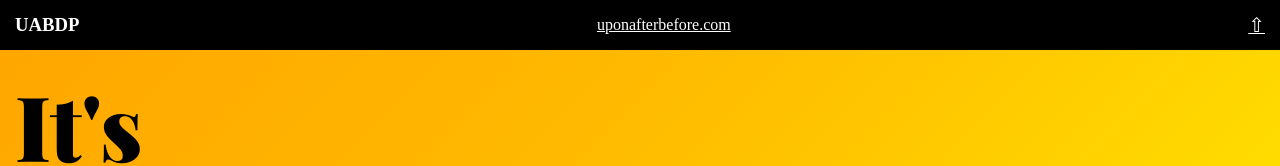
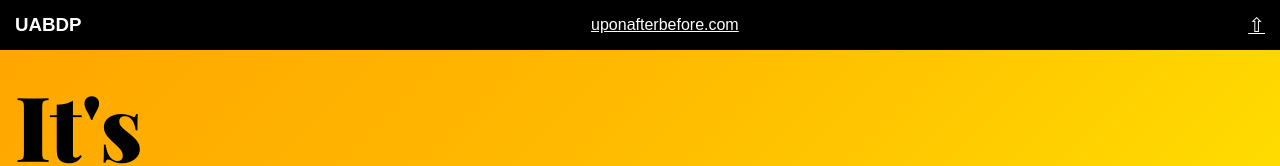
Before and after one commit to crzikrn/uab-app, a React (Create React App) app: page / in a window 1280 px wide. Shown: the top 166 px of the page. Built offline with nearby package versions, Linux system fonts and the light colour scheme; a web font is replaced by a local one.

Commit message:
it works! bad data retrieval on my part

```diff
--- a/src/App.css
+++ b/src/App.css
@@ -42,7 +42,7 @@ h1 {
 }
 
 .headerStyle {
-  font-family: "Gotham";
+  font-family: "Gotham","Futura",sans-serif;
 }
 
 body {
```
